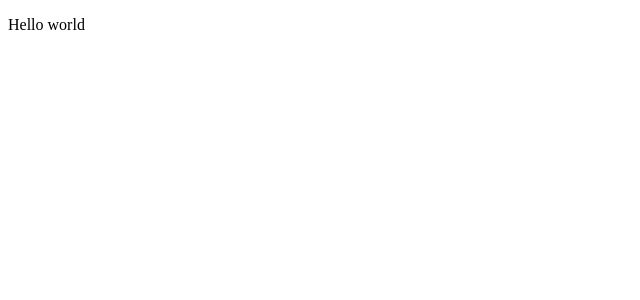
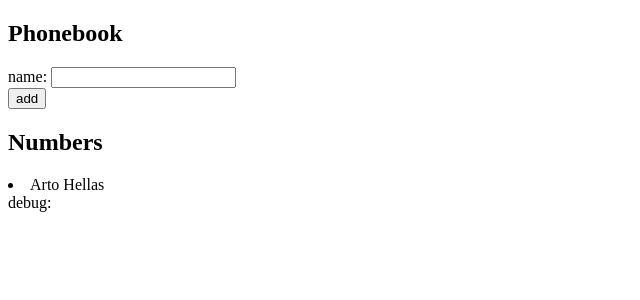
Before and after one commit to kaepy/FullstackMOOC, a React (Create React App) app in the folder osa2/puhelinluettelo/: page / in a window 1280 px wide. Shown: the top 300 px of the page, without its empty margins (0-640 px from the left). Built offline with nearby package versions, Linux system fonts and the light colour scheme.

Commit message:
Add 2.6 puhelinluettelo step 1

```diff
--- a/osa2/puhelinluettelo/src/App.js
+++ b/osa2/puhelinluettelo/src/App.js
@@ -1,8 +1,57 @@
-import React from 'react'
-const App = () => (
-  <div>
-    <p>Hello world</p>
-  </div>
-)
+// 2.6: puhelinluettelo step 1
+// Toteutetaan henkilön lisäys puhelinluetteloon
+
+import React, { useState } from 'react'
+
+const App = () => {
+
+  const [persons, setPersons] = useState([ { name: 'Arto Hellas' } ]) // puhelinluettelon persoonat
+  const [newName, setNewName] = useState('') // lomakkeen syöte
+
+
+  // uuden henkilön lisääminen
+  const addPerson = (event) => {
+    event.preventDefault()
+    console.log('button clicked', event.target)
+
+    const personObject = {
+      name: newName,
+    }
+
+    setPersons(persons.concat(personObject)) // Uusi persoona lisätään vanhojen joukkoon
+    setNewName('')
+  }
+
+  const handleNameChange = (event) => {
+    console.log(event.target.value)
+    setNewName(event.target.value)
+  }
+
+  const Person = ({ person }) => {
+    return (
+      <li>{person.name}</li>
+    )
+  }
+
+  //console.log('App toimii...')
+
+  return (
+    <div>
+      <h2>Phonebook</h2>
+      <form onSubmit={addPerson}>
+        <div>
+          name: <input value={newName} onChange={handleNameChange} />
+        </div>
+        <div>
+          <button type="submit">add</button>
+        </div>
+      </form>
+      <h2>Numbers</h2>
+      <div> {persons.map(person => <Person key={person.name} person={person} />)}</div>
+      <div>debug: {newName}</div>
+    </div>
+  )
+
+}
 
 export default App
```
